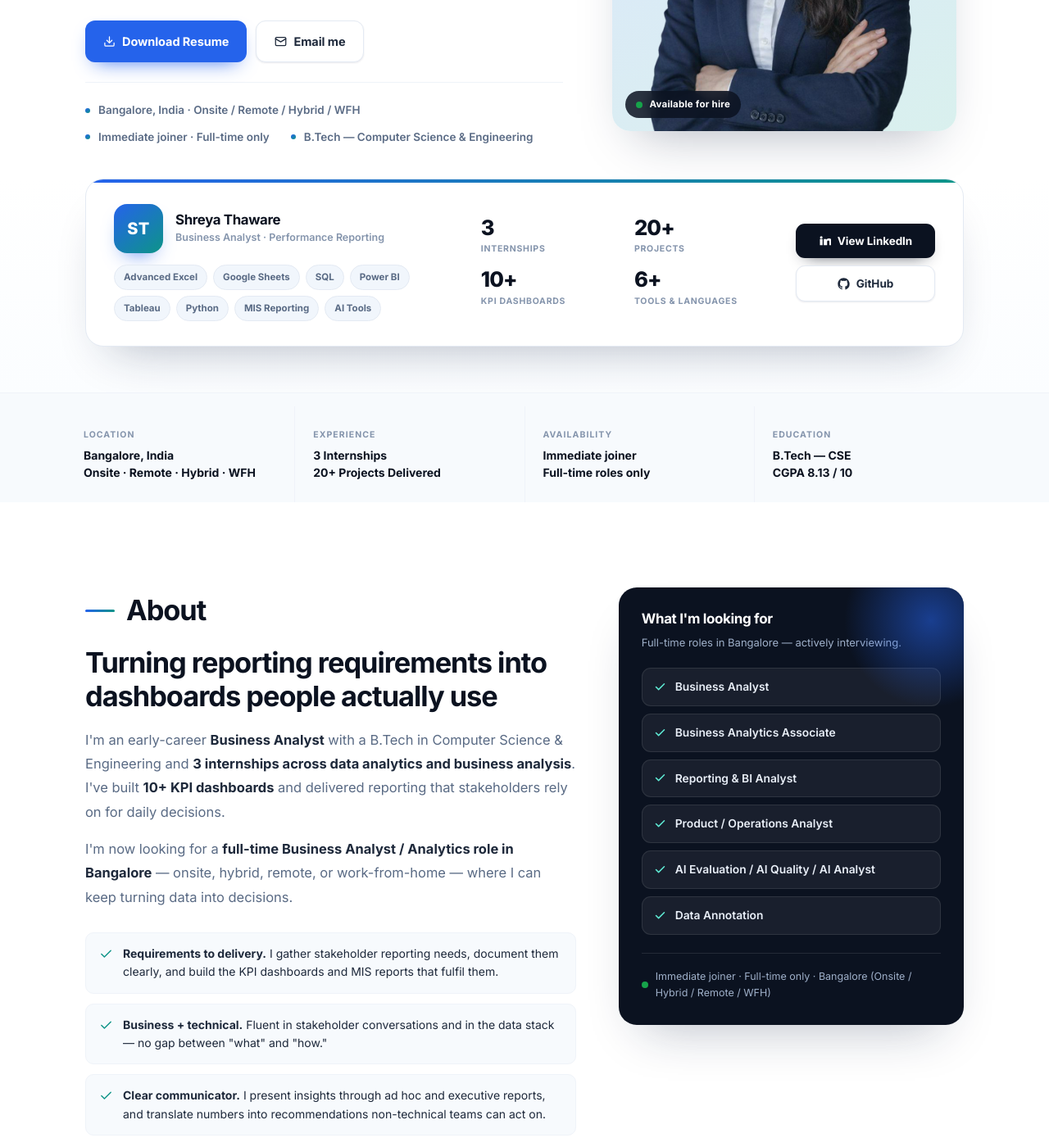
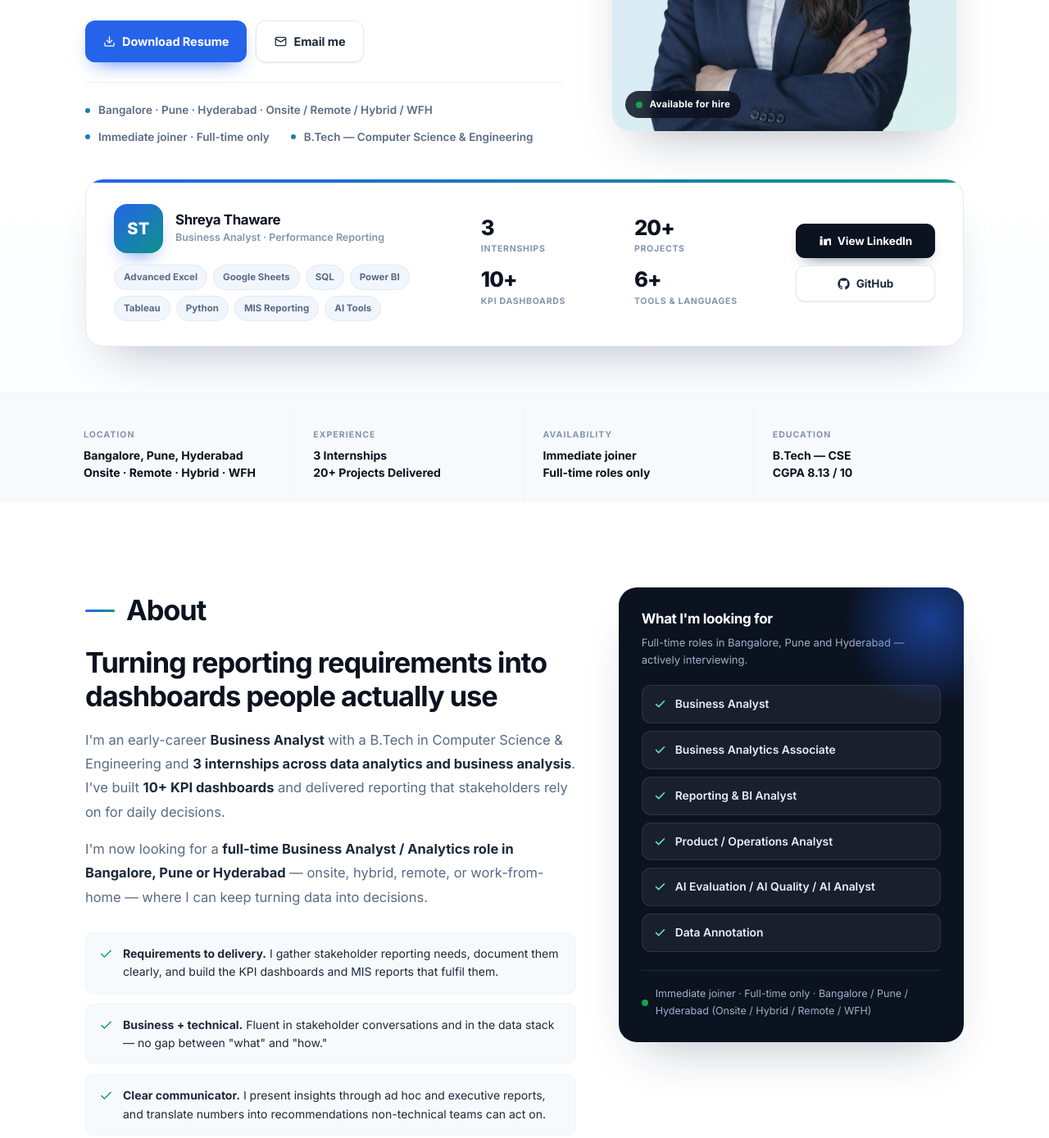
Before and after one commit to shreyathaware123/my-portfolio-website, a plain HTML site: page index.html in a window 1280 px wide. Shown: the part 487-1876 px from the top of the page at 82% size. Drawn offline with Linux system fonts and the light colour scheme.

Commit message:
Update location references in index.html

```diff
--- a/index.html
+++ b/index.html
@@ -4,7 +4,7 @@
 <meta charset="UTF-8" />
 <meta name="viewport" content="width=device-width, initial-scale=1" />
 <title>Shreya Thaware — Business Analyst | KPI Dashboards & Performance Reporting</title>
-<meta name="description" content="Shreya Thaware — Business Analyst with 3 internships and 20+ projects in KPI dashboards, MIS reporting, and trend analysis. Targeting full-time Business Analyst, Reporting & BI, and Analytics roles in Bangalore." />
+<meta name="description" content="Shreya Thaware — Business Analyst with 3 internships and 20+ projects in KPI dashboards, MIS reporting, and trend analysis. Targeting full-time Business Analyst, Reporting & BI, and Analytics roles in Bangalore, Pune and Hyderabad." />
 
 <link rel="preconnect" href="https://fonts.googleapis.com" />
 <link rel="preconnect" href="https://fonts.gstatic.com" crossorigin />
@@ -955,7 +955,7 @@ section[id]{ scroll-margin-top:calc(var(--nav-h) + 18px); }
           </div>
 
           <ul class="hero-meta">
-            <li>Bangalore, India · Onsite / Remote / Hybrid / WFH</li>
+            <li>Bangalore · Pune · Hyderabad · Onsite / Remote / Hybrid / WFH</li>
             <li>Immediate joiner · Full-time only</li>
             <li>B.Tech — Computer Science &amp; Engineering</li>
           </ul>
@@ -1032,7 +1032,7 @@ section[id]{ scroll-margin-top:calc(var(--nav-h) + 18px); }
       <dl class="snapshot-grid">
         <div class="snapshot-item">
           <dt>Location</dt>
-          <dd>Bangalore, India<br />Onsite · Remote · Hybrid · WFH</dd>
+          <dd>Bangalore, Pune, Hyderabad<br />Onsite · Remote · Hybrid · WFH</dd>
         </div>
         <div class="snapshot-item">
           <dt>Experience</dt>
@@ -1071,7 +1071,7 @@ section[id]{ scroll-margin-top:calc(var(--nav-h) + 18px); }
           </p>
 
           <p>
-            I'm now looking for a <strong>full-time Business Analyst / Analytics role in Bangalore</strong>
+            I'm now looking for a <strong>full-time Business Analyst / Analytics role in Bangalore, Pune or Hyderabad</strong>
             — onsite, hybrid, remote, or work-from-home — where I can keep turning data into decisions.
           </p>
 
@@ -1093,7 +1093,7 @@ section[id]{ scroll-margin-top:calc(var(--nav-h) + 18px); }
 
         <aside class="target-card reveal" aria-label="Roles I am targeting">
           <h3>What I'm looking for</h3>
-          <p>Full-time roles in Bangalore — actively interviewing.</p>
+          <p>Full-time roles in Bangalore, Pune and Hyderabad — actively interviewing.</p>
 
           <ul class="target-list">
             <li>
@@ -1124,7 +1124,7 @@ section[id]{ scroll-margin-top:calc(var(--nav-h) + 18px); }
 
           <div class="target-foot">
             <span class="dot" aria-hidden="true"></span>
-            Immediate joiner · Full-time only · Bangalore (Onsite / Hybrid / Remote / WFH)
+            Immediate joiner · Full-time only · Bangalore / Pune / Hyderabad (Onsite / Hybrid / Remote / WFH)
           </div>
         </aside>
 
@@ -1560,7 +1560,7 @@ section[id]{ scroll-margin-top:calc(var(--nav-h) + 18px); }
         <h2>Let's talk about the role you're hiring for</h2>
         <p>
           I'm actively interviewing for full-time Business Analyst and Analytics roles in
-          Bangalore — onsite, hybrid, remote, or work-from-home. The fastest way to reach me is
+          Bangalore, Pune and Hyderabad — onsite, hybrid, remote, or work-from-home. The fastest way to reach me is
           email; I usually reply immediately or in few hours
         </p>
       </div>
```
